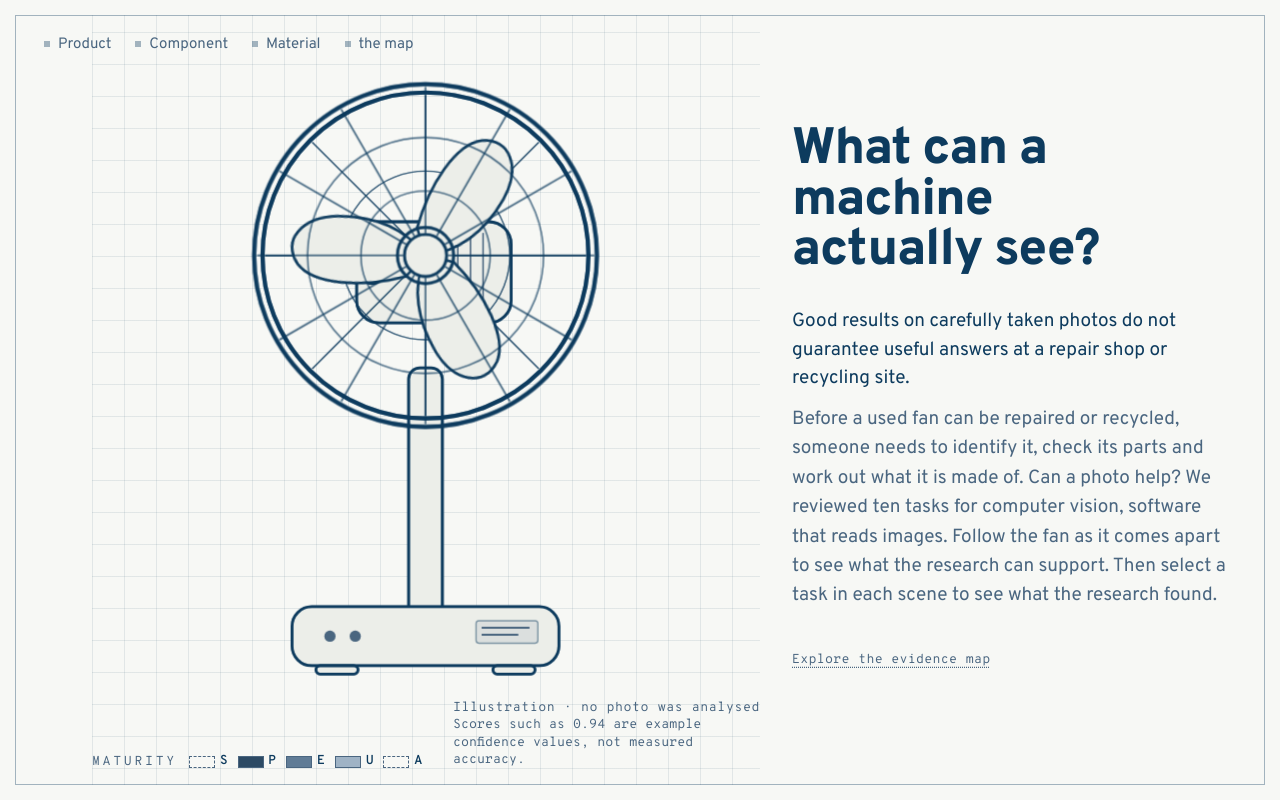
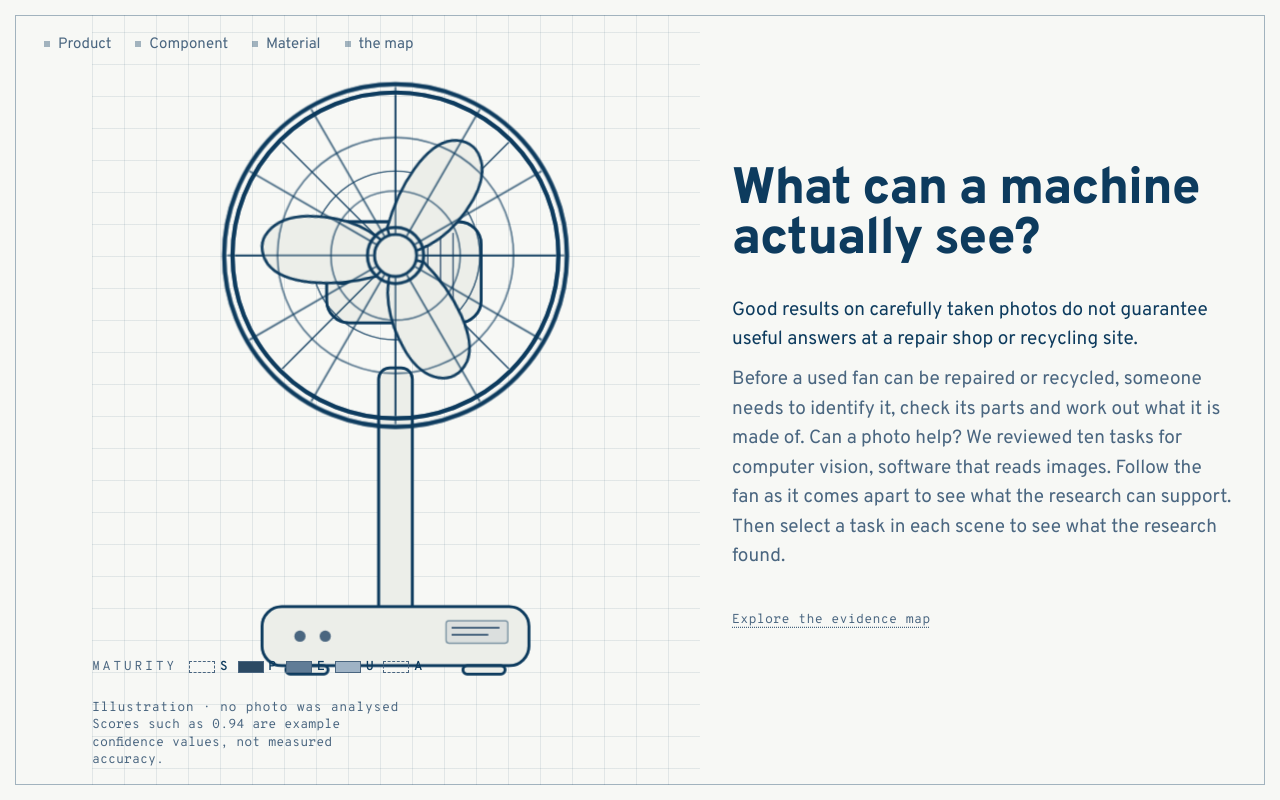
Before and after one commit to simonvanlierde/cv-ie-taxonomy, a React (Vite) app: page / in a window 1280 px wide. Shown: the top 800 px of the page. Built offline with nearby package versions, Linux system fonts and the light colour scheme.

Commit message:
fix(ui): give the desktop reading column more room (#98)
The narrative rail (and the detail that takes its place) grows from 440px to 500px, and the map's side column from 400px to 460px. The 46ch body measure was capped by the rail before, so lines now run closer to it.

```diff
--- a/src/CvTaxonomy.css
+++ b/src/CvTaxonomy.css
@@ -218,7 +218,7 @@ html[data-theme="dark"] {
    instrument (below) can stop short of it without a second, driftable
    number of its own */
 .cvt-scroll {
-  --cvt-rail-max: 440px;
+  --cvt-rail-max: 500px;
   --cvt-rail-gap: clamp(1rem, 2.5vw, 2.5rem);
 
   display: grid;
@@ -1167,7 +1167,7 @@ html[data-theme="dark"] {
      narrative column beside it carries the caption until a detail takes its
      place. The matrix track is 1fr over its own min-width, so it takes the
      sheet's slack and opening a detail still shifts nothing. */
-  grid-template-columns: minmax(660px, 1fr) minmax(300px, 400px);
+  grid-template-columns: minmax(660px, 1fr) minmax(300px, 460px);
   gap: clamp(1.5rem, 4vw, 3.5rem);
   align-items: start;
   margin: 1rem 0 0;
```
